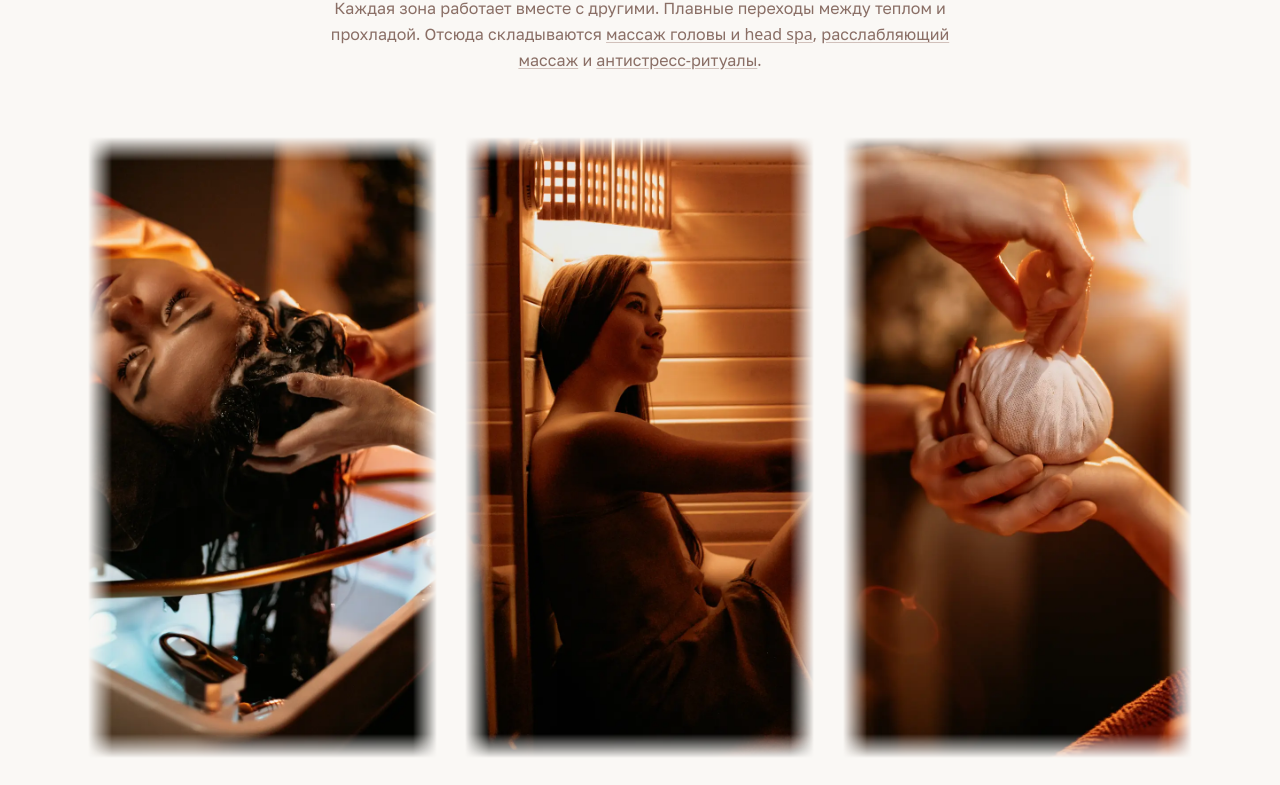
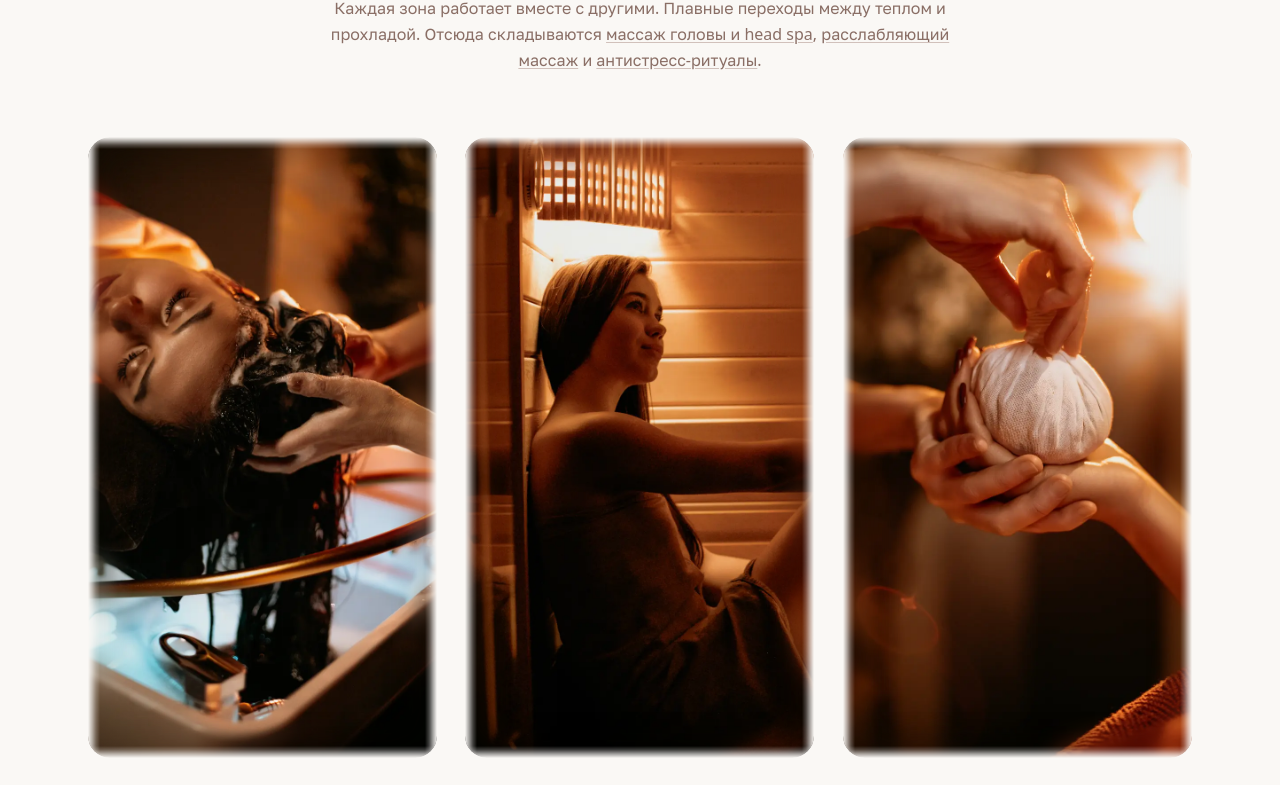
Before and after one commit to Denis02861/istova-site, a Next.js app: page / in a window 1280 px wide. Shown: the part 10617-11402 px from the top of the page. Built offline with nearby package versions, Linux system fonts and the light colour scheme.

Commit message:
[agent] мягкие края фото: размытая полоса по краю и чуть растворённый скруглённый контур вместо широкого растворения (давало серую дымку)

```diff
--- a/app/globals.css
+++ b/app/globals.css
@@ -431,16 +431,25 @@ body::before {
   }
 }
 
-/* Мягкие края фото: картинка плавно растворяется в фоне страницы (Денис 17.11.2026).
-   Ширина размытия задаётся --soft, по умолчанию 24px. */
+/* Мягкие края фото (Денис 17.11.2026): по краю полоса лёгкого размытия, контур скруглён и чуть растворяется.
+   Первая версия с широким растворением в фон давала серую дымку на тёмных кадрах — Денису не понравилась.
+   Карточке нужны relative и overflow-hidden; размытие делает ::after поверх картинки. */
 .soft-edge {
-  --soft: 24px;
-  -webkit-mask-image:
-    linear-gradient(to right, transparent 0, #000 var(--soft), #000 calc(100% - var(--soft)), transparent 100%),
-    linear-gradient(to bottom, transparent 0, #000 var(--soft), #000 calc(100% - var(--soft)), transparent 100%);
+  border-radius: 22px;
+  -webkit-mask-image: linear-gradient(to right, transparent 0, rgba(0,0,0,.35) 4px, rgba(0,0,0,.75) 8px, #000 12px, #000 calc(100% - 12px), rgba(0,0,0,.75) calc(100% - 8px), rgba(0,0,0,.35) calc(100% - 4px), transparent 100%), linear-gradient(to bottom, transparent 0, rgba(0,0,0,.35) 4px, rgba(0,0,0,.75) 8px, #000 12px, #000 calc(100% - 12px), rgba(0,0,0,.75) calc(100% - 8px), rgba(0,0,0,.35) calc(100% - 4px), transparent 100%);
   -webkit-mask-composite: source-in;
-  mask-image:
-    linear-gradient(to right, transparent 0, #000 var(--soft), #000 calc(100% - var(--soft)), transparent 100%),
-    linear-gradient(to bottom, transparent 0, #000 var(--soft), #000 calc(100% - var(--soft)), transparent 100%);
+  mask-image: linear-gradient(to right, transparent 0, rgba(0,0,0,.35) 4px, rgba(0,0,0,.75) 8px, #000 12px, #000 calc(100% - 12px), rgba(0,0,0,.75) calc(100% - 8px), rgba(0,0,0,.35) calc(100% - 4px), transparent 100%), linear-gradient(to bottom, transparent 0, rgba(0,0,0,.35) 4px, rgba(0,0,0,.75) 8px, #000 12px, #000 calc(100% - 12px), rgba(0,0,0,.75) calc(100% - 8px), rgba(0,0,0,.35) calc(100% - 4px), transparent 100%);
   mask-composite: intersect;
 }
+.soft-edge::after {
+  content: "";
+  position: absolute;
+  inset: 0;
+  pointer-events: none;
+  -webkit-backdrop-filter: blur(12px);
+  backdrop-filter: blur(12px);
+  -webkit-mask-image: linear-gradient(to right, #000 0, rgba(0,0,0,.6) 14px, rgba(0,0,0,.2) 30px, transparent 46px, transparent calc(100% - 46px), rgba(0,0,0,.2) calc(100% - 30px), rgba(0,0,0,.6) calc(100% - 14px), #000 100%), linear-gradient(to bottom, #000 0, rgba(0,0,0,.6) 14px, rgba(0,0,0,.2) 30px, transparent 46px, transparent calc(100% - 46px), rgba(0,0,0,.2) calc(100% - 30px), rgba(0,0,0,.6) calc(100% - 14px), #000 100%);
+  -webkit-mask-composite: source-over;
+  mask-image: linear-gradient(to right, #000 0, rgba(0,0,0,.6) 14px, rgba(0,0,0,.2) 30px, transparent 46px, transparent calc(100% - 46px), rgba(0,0,0,.2) calc(100% - 30px), rgba(0,0,0,.6) calc(100% - 14px), #000 100%), linear-gradient(to bottom, #000 0, rgba(0,0,0,.6) 14px, rgba(0,0,0,.2) 30px, transparent 46px, transparent calc(100% - 46px), rgba(0,0,0,.2) calc(100% - 30px), rgba(0,0,0,.6) calc(100% - 14px), #000 100%);
+  mask-composite: add;
+}
```
